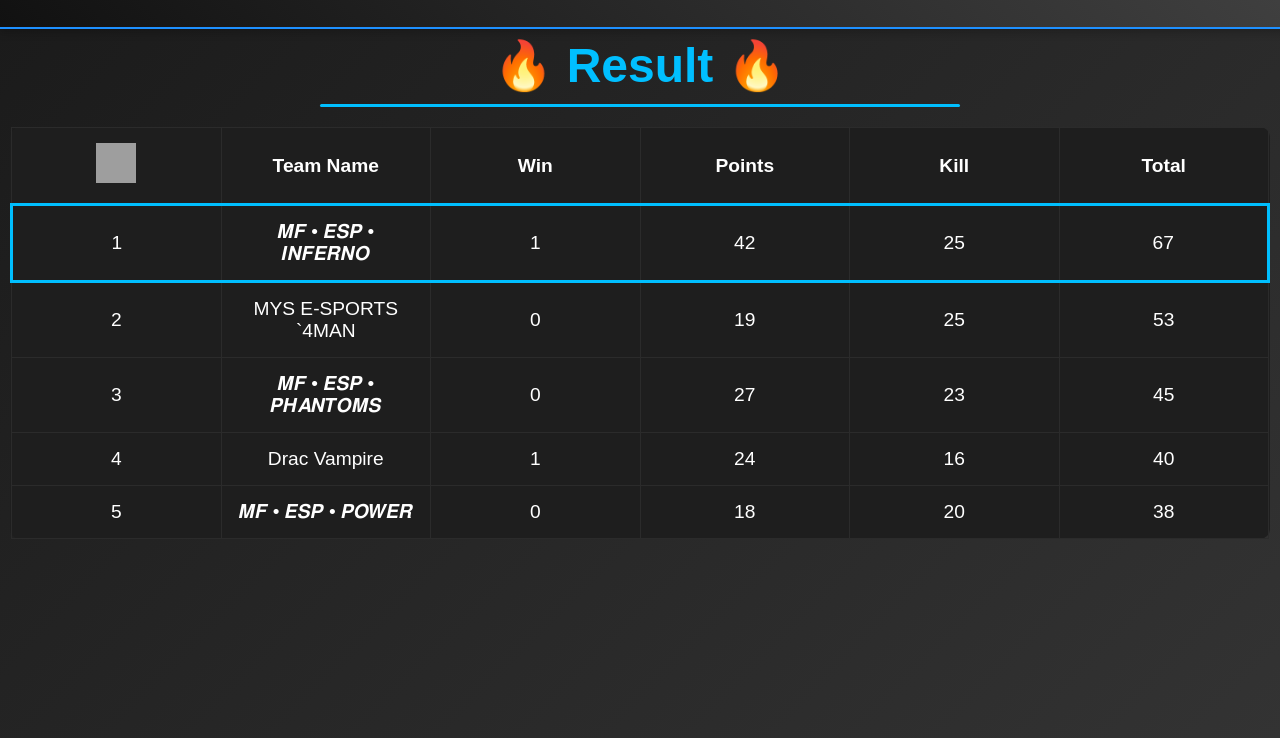
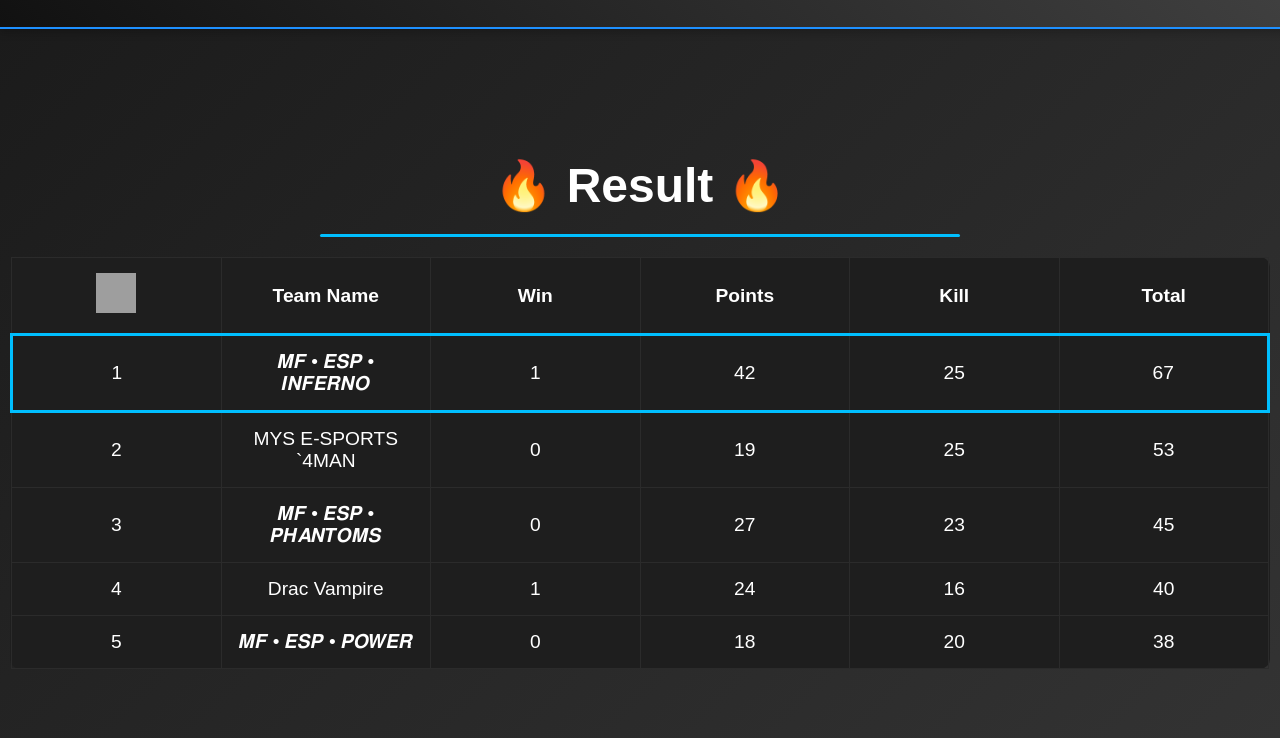
Before and after one commit to mofr3oon/MF_ESPORTS, a plain HTML site: page results.html in a window 1280 px wide. Shown: the part 62-800 px from the top of the page. Drawn offline with Linux system fonts and the light colour scheme; grey boxes are pictures that could not be loaded.

Commit message:
results.css

```diff
--- a/results.css
+++ b/results.css
@@ -127,9 +127,9 @@ body {
 }
 
 .container h2 {
-  color: #00bfff;
-  font-size: 2rem;
-  margin-bottom: 10px;
+  margin-top: 120px; /* مسافة بين البار والنص */
+  text-align: center; /* لضمان أن النص في المنتصف */
+  margin-bottom: 20px; /* مسافة تحت النص */
 }
 
 .fancy-line {
```
